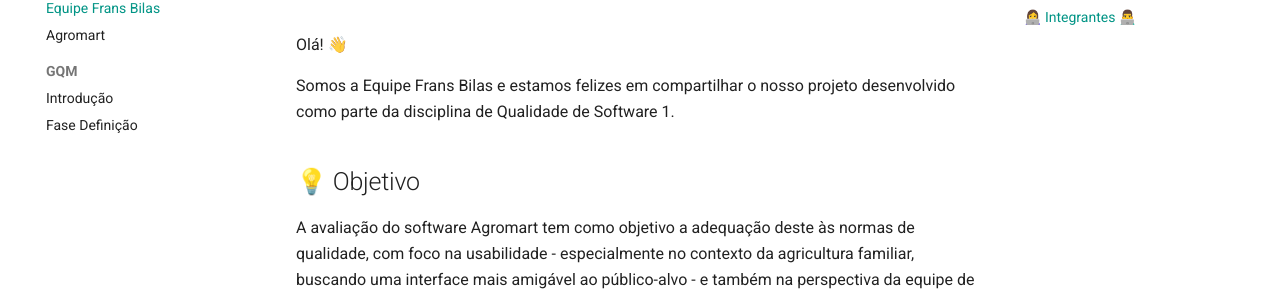
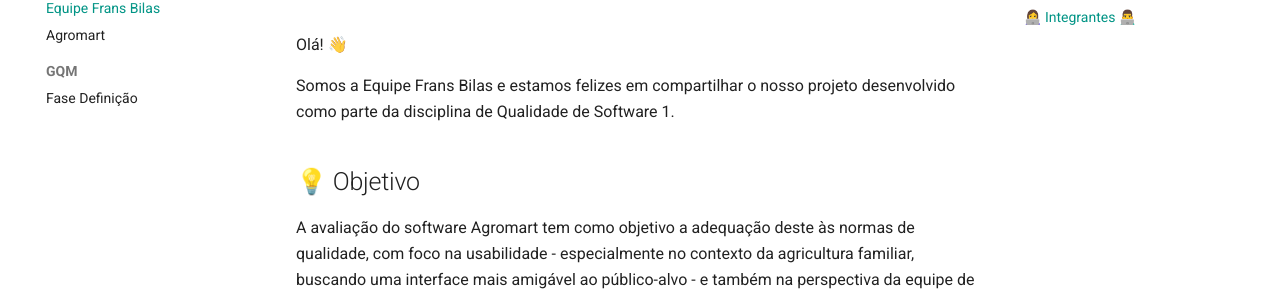
Before and after one commit to FCTE-Qualidade-de-Software-1/2025-1-T01--Frans-Bilas, an MkDocs documentation site: the page built from docs/index.md, in a window 1280 px wide. Shown: the part 148-439 px from the top of the page. Built offline with MkDocs 1.6.1 and Material for MkDocs 9.7.7, drawn with Linux system fonts in a browser that asks for light colours.

Commit message:
removendo pag Introdução da navegação

```diff
--- a/mkdocs.yml
+++ b/mkdocs.yml
@@ -45,5 +45,4 @@ nav:
   - Equipe Frans Bilas: "index.md"
   - Agromart: "Agromart.md"
   - GQM:
-    - Introdução: "GQM/Introdução.md"
     - Fase Definição: "GQM/FaseDefinicao.md"
```
